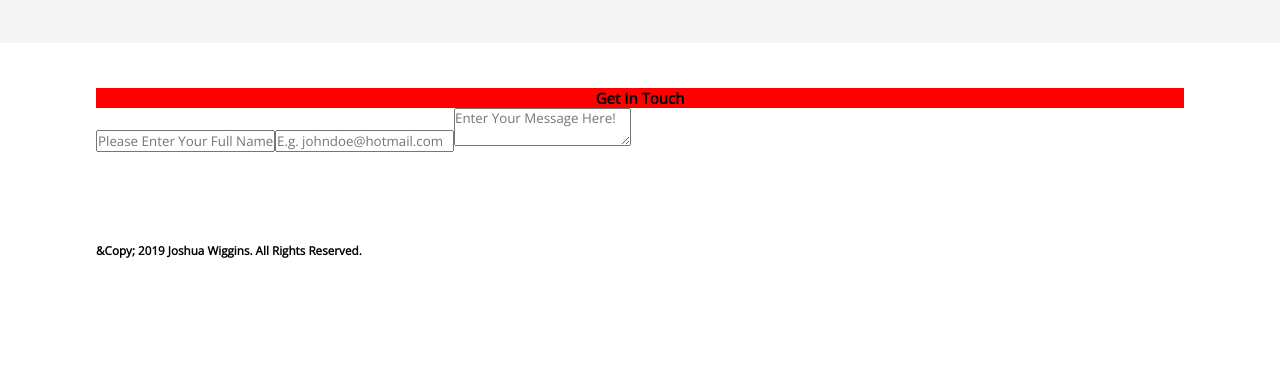
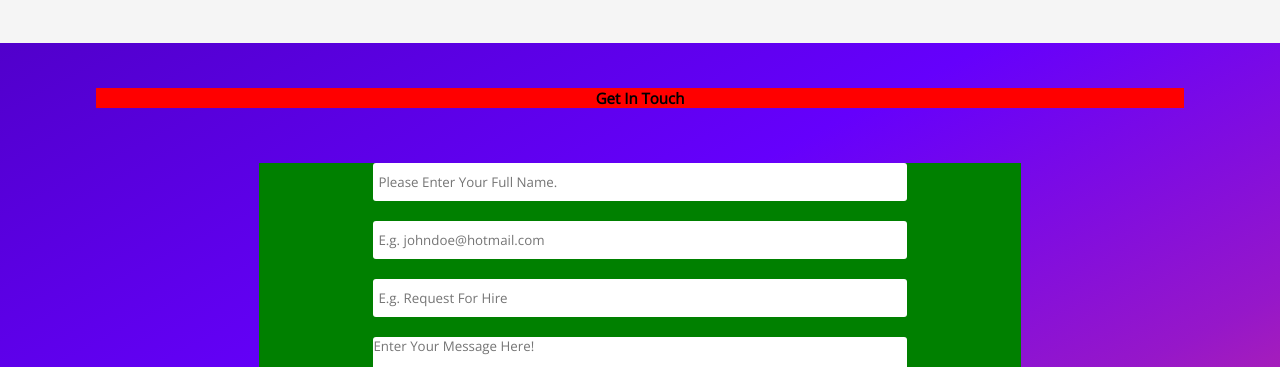
Before and after one commit to hades102zues/PortfolioSite, a React (Create React App) app: page / in a window 1280 px wide. Shown: the part 2380-2747 px from the top of the page. Before the commit the page ends 2683 px from the top, so only its background shows below. Built offline with nearby package versions, Linux system fonts and the light colour scheme.

Commit message:
implemented contact me layout

```diff
--- a/src/pages/MainPage/MainPage.css
+++ b/src/pages/MainPage/MainPage.css
@@ -18,6 +18,48 @@ header {
 
 .sec_grey {
 	background-color: #f5f5f5;
+}
+
+.sec_pop {
+	background-image: -webkit-linear-gradient(
+		153deg,
+		#5100cb 0,
+		#6500fc 42%,
+		#9617c9 75%,
+		#d33092 100%
+	);
+
+	background-image: -moz-linear-gradient(
+		153deg,
+		#5100cb 0,
+		#6500fc 42%,
+		#9617c9 75%,
+		#d33092 100%
+	);
+
+	background-image: -ms-linear-gradient(
+		153deg,
+		#5100cb 0,
+		#6500fc 42%,
+		#9617c9 75%,
+		#d33092 100%
+	);
+
+	background-image: -o-linear-gradient(
+		153deg,
+		#5100cb 0,
+		#6500fc 42%,
+		#9617c9 75%,
+		#d33092 100%
+	);
+
+	background-image: linear-gradient(
+		153deg,
+		#5100cb 0,
+		#6500fc 42%,
+		#9617c9 75%,
+		#d33092 100%
+	);
 }
 
 .header_orderer {
@@ -317,6 +359,63 @@ header {
 	background-color: orange;
 }
 
+/*Section Get In Touch*/
+
+.form_space {
+	background-color: green;
+
+	width: 70%;
+	margin: 5.5rem auto 0;
+}
+
+.form_box {
+	display: flex;
+	flex-direction: column;
+	align-items: center;
+}
+.form {
+	width: 70%;
+	max-width: 100rem;
+}
+.form_input {
+	display: block;
+	width: 100%;
+	height: 3.8rem;
+	border: none;
+	margin-bottom: 2rem;
+	padding-left: 0.5rem;
+	border-radius: 3px;
+}
+
+.form_textarea {
+	display: block;
+	width: 100%;
+	border: none;
+	height: 12rem;
+	border-radius: 3px;
+}
+
+.form_button_space {
+	display: flex;
+	justify-content: center;
+}
+
+.form_button_box {
+	width: 12rem;
+	margin-top: 4.5rem;
+	background-color: red;
+}
+
+.form_button_box button {
+	height: 4.6rem;
+	width: 100%;
+	border-radius: 24px;
+	border: none;
+	color: white;
+
+	background-color: purple;
+}
+
 /*Medias*/
 @media all and (max-width: 1024px) {
 	.nav_box {
@@ -330,6 +429,14 @@ header {
 @media all and (max-width: 768px) {
 	.portfolio_box {
 		flex-direction: column;
+	}
+
+	.form_space {
+		width: 90%;
+	}
+
+	.form {
+		width: 100%;
 	}
 }
 
--- a/src/pages/MainPage/MainPage.js
+++ b/src/pages/MainPage/MainPage.js
@@ -20,7 +20,7 @@ const mainPage = () => {
 									<li>Contact</li>
 								</ul>
 							</nav>
-							<div class="hamburger_box">
+							<div className="hamburger_box">
 								<div className="hamburger">
 									<div className="hamburger__slice" />
 									<div className="hamburger__slice" />
@@ -32,7 +32,7 @@ const mainPage = () => {
 				</div>
 			</header>
 
-			<section className="showcase">
+			<section className="showcase sec_pop">
 				<div className="selling_point_space">
 					<div className="selling_point_box">
 						<h1>Need A Web Presence</h1>
@@ -207,7 +207,7 @@ const mainPage = () => {
 				</div>
 			</section>
 
-			<section className="sec_padding">
+			<section className="sec_padding sec_pop">
 				<div className="container">
 					<div className="sec_title_space">
 						<div className="sec_title_box">
@@ -218,22 +218,36 @@ const mainPage = () => {
 					<div className="form_space">
 						<div className="form_box">
 							<Formik>
-								<Form>
+								<Form className="form">
 									<Field
+										className="form_input"
 										name="name"
 										type="text"
 										placeholder="Please Enter Your Full Name."
 									/>
 									<Field
+										className="form_input"
 										name="email"
 										type="email"
 										placeholder="E.g. johndoe@hotmail.com"
 									/>
 									<Field
+										className="form_input"
+										name="subject"
+										type="text"
+										placeholder="E.g. Request For Hire"
+									/>
+									<Field
+										className="form_textarea"
 										name="message"
 										component="textarea"
 										placeholder="Enter Your Message Here!"
 									/>
+									<div className="form_button_space">
+										<div className="form_button_box">
+											<button type="submit">Send</button>
+										</div>
+									</div>
 								</Form>
 							</Formik>
 						</div>
```
